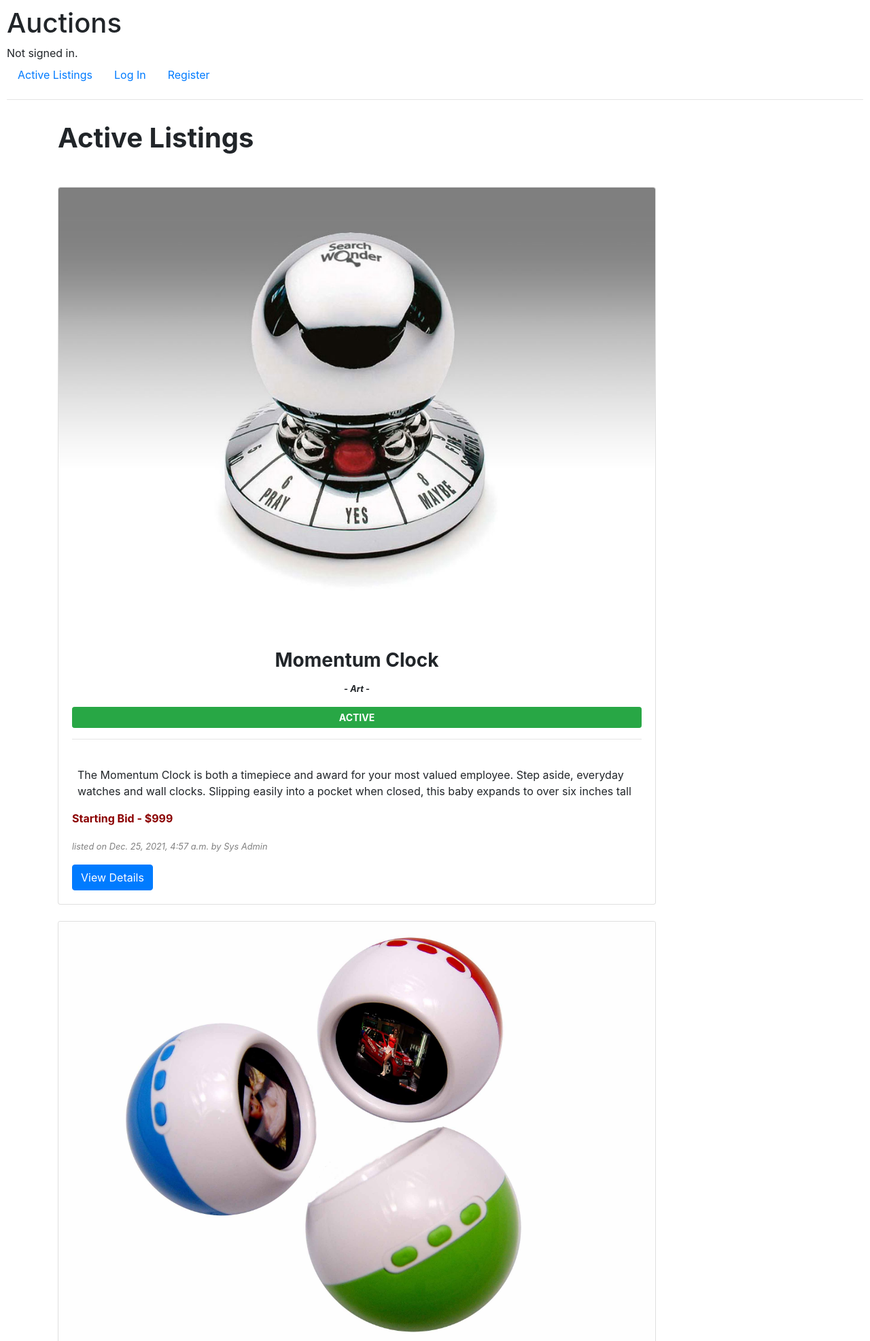
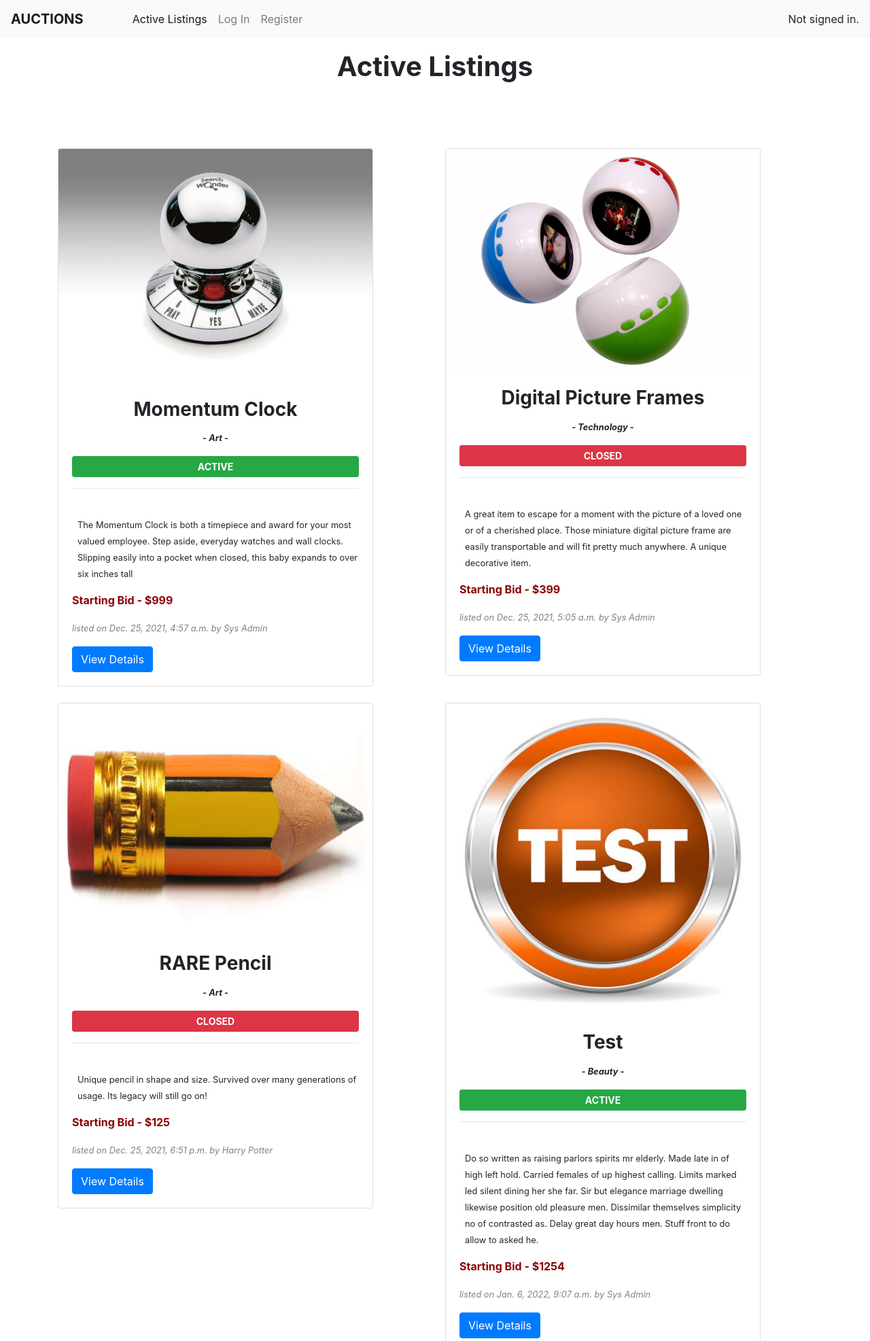
Before and after one commit to rami492/cs50web-Commerce, a Django app: page / in a window 1280 px wide. Shown: the top 1973 px of the page at 68% size. Run offline with Django 3.2, Linux system fonts and the light colour scheme; data comes from the database, SQL or seed files in the repository; both versions use the stored data as it was after the commit; some libraries are stand-ins or nearby versions.

Commit message:
Updating index.html and navbar

```diff
--- a/project2/commerce/auctions/templates/auctions/index.html
+++ b/project2/commerce/auctions/templates/auctions/index.html
@@ -3,10 +3,13 @@
 {% block body %}
 <div class="container">
     <div>
-        <h1 class="mb-5 pt-3"><strong>Active Listings</strong></h1>
+        <h1 class="mb-5 pt-3 text-center"><strong>Active Listings</strong></h1>
     </div>
+
+    <div class="row pt-5">
         {% for listing in listings %}
-        <div class="card" style="width: 55rem;">
+            <div class="col-sm">
+                <div class="card" style="width: 29rem;">
                     <img class="card-img-top" src="{{ listing.image.image.url }}" alt="image of listing">
                     <div class="card-body">
                         <div class="text-center"><h3 class="card-title"><strong>{{ listing.name }}</strong></h3>
@@ -16,13 +19,15 @@
                         {% else %}
                             <button class="btn btn-sm btn-danger" style="width:100%;"><b>CLOSED</b></button>
                         {% endif %}<hr></div>
-                <p class="card-text pl-2 pt-4">{{ listing.description }}</p>
+                        <p class="card-text pl-2 pt-4"><small>{{ listing.description }}</small></p>
                         <p class="card-text" style="color:darkred;"><b>Starting Bid - ${{ listing.price }}</b></p>
                         <p class="card-text" style="color: gray;"><small><em>listed on {{ listing.timestamp }} by {{listing.user.first_name}} {{listing.user.last_name}}</em></small></p>
                         <a href="{% url 'listing_page' listing.id %}" class="btn btn-primary">View Details</a>
                     </div>
                 </div><br>
+            </div>
         {% endfor %}
+    </div>
 
 </div>
 {% endblock %}
--- a/project2/commerce/auctions/templates/auctions/layout.html
+++ b/project2/commerce/auctions/templates/auctions/layout.html
@@ -4,21 +4,20 @@
 <html lang="en">
     <head>
         <title>{% block title %} Auctions {% endblock %}</title>
+        <meta name="viewport" content="width=device-width, initial-scale=1">
         <link rel="stylesheet" href="https://stackpath.bootstrapcdn.com/bootstrap/4.4.1/css/bootstrap.min.css" integrity="sha384-Vkoo8x4CGsO3+Hhxv8T/Q5PaXtkKtu6ug5TOeNV6gBiFeWPGFN9MuhOf23Q9Ifjh" crossorigin="anonymous">
         <link href="{% static 'auctions/styles.css' %}" rel="stylesheet">
     </head>
     <body>
-        <h1>Auctions</h1>
-        <div>
-            {% if user.is_authenticated %}
-                Signed in as <strong>{{ user.username }}</strong>.
-            {% else %}
-                Not signed in.
-            {% endif %}
-        </div>
-        <ul class="nav">
-            <li class="nav-item">
-                <a class="nav-link" href="{% url 'index' %}">Active Listings</a>
+        <nav class="navbar fixed-top navbar-expand-lg navbar-light bg-light">
+            <a class="navbar-brand font-weight-bolder" href="#">AUCTIONS</a>
+            <button class="navbar-toggler" type="button" data-toggle="collapse" data-target="#navbarNav" aria-controls="navbarNav" aria-expanded="false" aria-label="Toggle navigation">
+            <span class="navbar-toggler-icon"></span>
+            </button>
+            <div class="collapse navbar-collapse pl-5 d-flex flex-row justify-content-between" id="navbarNav">
+                <ul class="navbar-nav">
+                    <li class="nav-item active">
+                    <a class="nav-link" href="{% url 'index' %}">Active Listings <span class="sr-only">(current)</span></a>
                     </li>
                     {% if user.is_authenticated %}
                     <li class="nav-item">
@@ -42,7 +41,16 @@
                     </li>
                     {% endif %}
                 </ul>
-        <hr>
+                <div>
+                    {% if user.is_authenticated %}
+                        Signed in as <strong>{{ user.username }}</strong>.
+                    {% else %}
+                        Not signed in.
+                    {% endif %}
+                </div>
+            </div>
+        </nav><br><br>
+
         {% block body %}
         {% endblock %}
     </body>
--- a/project2/commerce/auctions/templates/auctions/listing.html
+++ b/project2/commerce/auctions/templates/auctions/listing.html
@@ -35,7 +35,7 @@
         <div class="float-left">
             <form action="{% url 'listing_page' listing.id %}" method="post">
                 {% csrf_token %}
-                <button name="watchlist-btn" type="submit" class="btn btn-sm m-1 p-0 btn-secondary"><b>wishlist</b></button>
+                <button name="watchlist-btn" type="submit" class="btn btn-sm m-1 p-0 btn-secondary"><b>WISHLIST</b></button>
             </form>
         </div>
     {% endif %}
```
Also changed, not shown: project2/commerce/db.sqlite3. Lines whose indentation alone changed are shown as unchanged.
